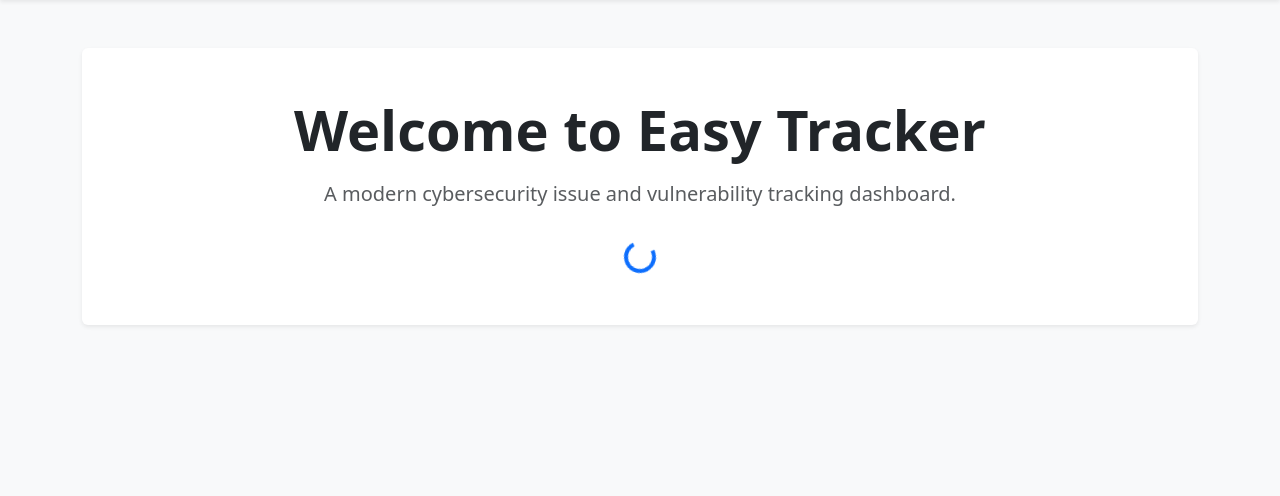
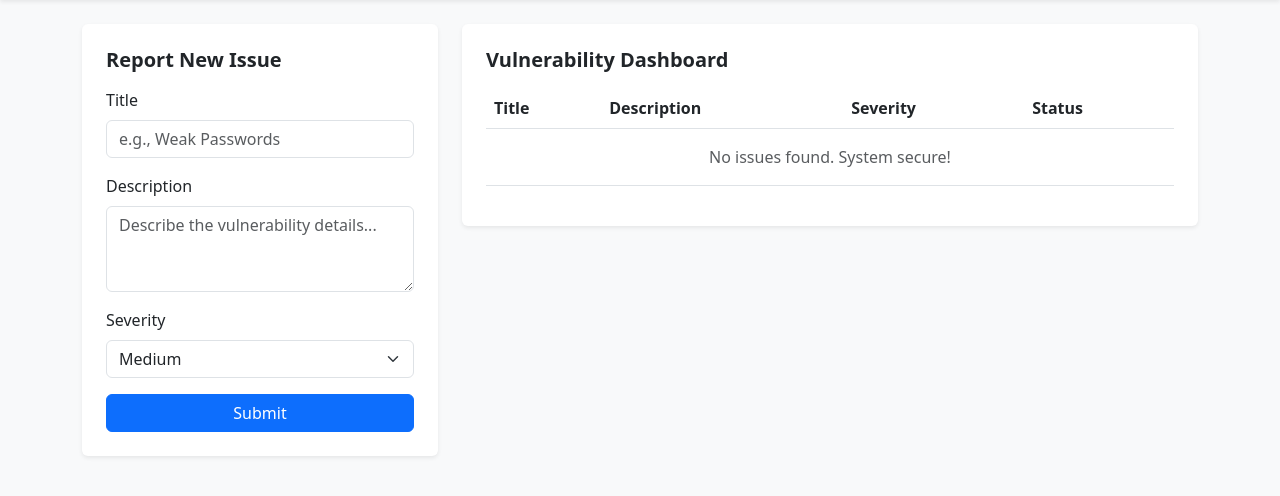
Before and after one commit to usama-azeez/easy-tracker-app, a Flask app: page / in a window 1280 px wide. Shown: the part 56-552 px from the top of the page. Run offline with Flask 3, Linux system fonts and the light colour scheme.

Commit message:
Feature: Completed Create and Read endpoints with visual submission form

```diff
--- a/app.py
+++ b/app.py
@@ -1,5 +1,5 @@
-from flask import Flask, render_template
-from flask_sqlalchemy import SQLAlchemy # <-- Added SQLAlchemy import
+from flask import Flask, render_template, request, redirect, url_for  # <-- Added request, redirect, and url_for imports
+from flask_sqlalchemy import SQLAlchemy
 
 app = Flask(__name__)
 
@@ -22,12 +22,34 @@
 with app.app_context():
     db.create_all()
 
+# 1. READ Route: Display all vulnerabilities
 @app.route('/')
 def home():
-    # Query all vulnerabilities from our database (currently empty)
     vulns = Vulnerability.query.all()
-    # Pass the vulnerabilities list into the HTML template
     return render_template('index.html', vulns=vulns)
+
+# 2. CREATE Route: Handle form submission and save to SQLite
+@app.route('/add', methods=['POST'])
+def add():
+    # Grab data sent from the form inputs
+    title = request.form.get('title')
+    description = request.form.get('description')
+    severity = request.form.get('severity')
+
+    # Construct database object (default status is "Open")
+    new_vuln = Vulnerability(
+        title=title,
+        description=description,
+        severity=severity,
+        status="Open"
+    )
+
+    # Save to SQLite Database
+    db.session.add(new_vuln)
+    db.session.commit()
+
+    # Redirect user back to the homepage to see their new issue listed
+    return redirect(url_for('home'))
 
 if __name__ == '__main__':
     app.run(debug=True, port=5001)
--- a/templates/index.html
+++ b/templates/index.html
@@ -14,12 +14,64 @@
     </nav>
 
     <div class="container">
-        <div class="text-center mt-5 p-5 bg-white rounded shadow-sm">
-            <h1 class="display-4 fw-bold text-dark mb-3">Welcome to Easy Tracker</h1>
-            <p class="lead text-muted">A modern cybersecurity issue and vulnerability tracking dashboard.</p>
-            <div class="spinner-border text-primary mt-3" role="status">
-                <span class="visually-hidden">Loading...</span>
+        <div class="row">
+
+            <div class="col-md-4 mb-4">
+                <div class="card p-4 shadow-sm border-0">
+                    <h5 class="fw-bold mb-3">Report New Issue</h5>
+                    <form action="/add" method="POST">
+                        <div class="mb-3">
+                            <label class="form-label">Title</label>
+                            <input type="text" name="title" class="form-control" placeholder="e.g., Weak Passwords" required>
+                        </div>
+                        <div class="mb-3">
+                            <label class="form-label">Description</label>
+                            <textarea name="description" class="form-control" rows="3" placeholder="Describe the vulnerability details..." required></textarea>
+                        </div>
+                        <div class="mb-3">
+                            <label class="form-label">Severity</label>
+                            <select name="severity" class="form-select">
+                                <option value="Low">Low</option>
+                                <option value="Medium" selected>Medium</option>
+                                <option value="High">High</option>
+                                <option value="Critical">Critical</option>
+                            </select>
+                        </div>
+                        <button type="submit" class="btn btn-primary w-100">Submit</button>
+                    </form>
+                </div>
             </div>
+
+            <div class="col-md-8">
+                <div class="card p-4 shadow-sm border-0">
+                    <h5 class="fw-bold mb-3">Vulnerability Dashboard</h5>
+                    <table class="table align-middle">
+                        <thead>
+                            <tr>
+                                <th>Title</th>
+                                <th>Description</th>
+                                <th>Severity</th>
+                                <th>Status</th>
+                            </tr>
+                        </thead>
+                        <tbody>
+                            {% for vuln in vulns %}
+                            <tr>
+                                <td><strong>{{ vuln.title }}</strong></td>
+                                <td class="text-muted">{{ vuln.description }}</td>
+                                <td><span class="badge bg-secondary">{{ vuln.severity }}</span></td>
+                                <td><span class="badge bg-warning text-dark">{{ vuln.status }}</span></td>
+                            </tr>
+                            {% else %}
+                            <tr>
+                                <td colspan="4" class="text-center py-3 text-muted">No issues found. System secure!</td>
+                            </tr>
+                            {% endfor %}
+                        </tbody>
+                    </table>
+                </div>
+            </div>
+
         </div>
     </div>
 
```
